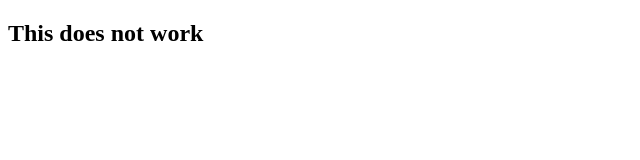
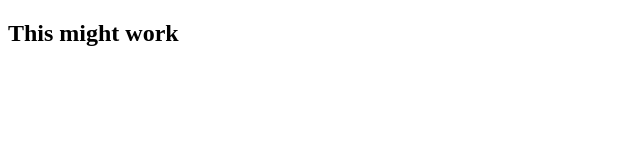
Before and after one commit to MirIntern/CI-CD-with-Jenkins, a plain HTML site: page src/index.html in a window 1280 px wide. Shown: the full height of the page, 0-640 px from the left. Drawn offline with Linux system fonts and the light colour scheme.

Commit message:
Update index.html

```diff
--- a/src/index.html
+++ b/src/index.html
@@ -3,6 +3,6 @@
   <head>
   </head>
   <body>
-    <h2> This does not work </h2>
+    <h2> This might work </h2>
   </body>
 </html>
```
